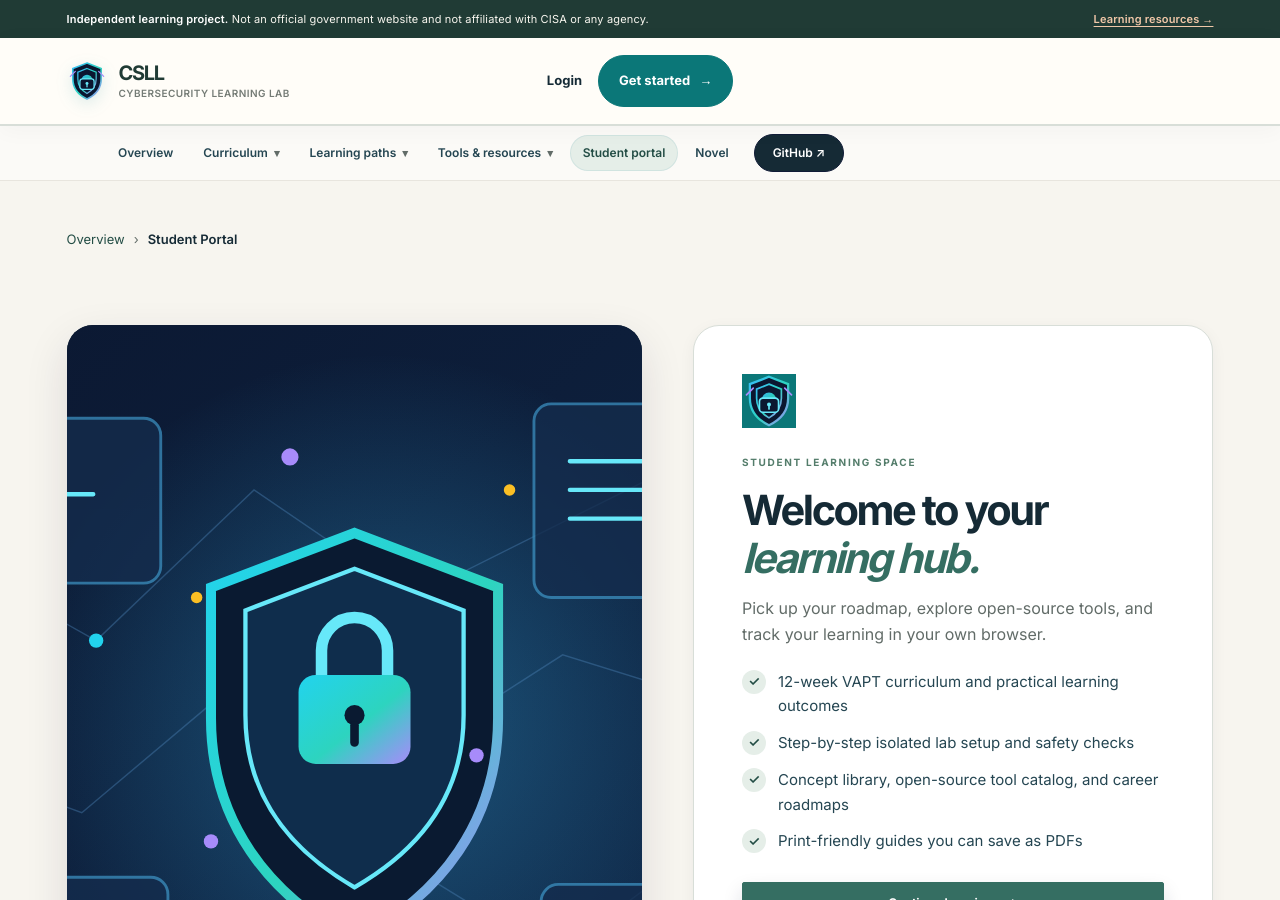
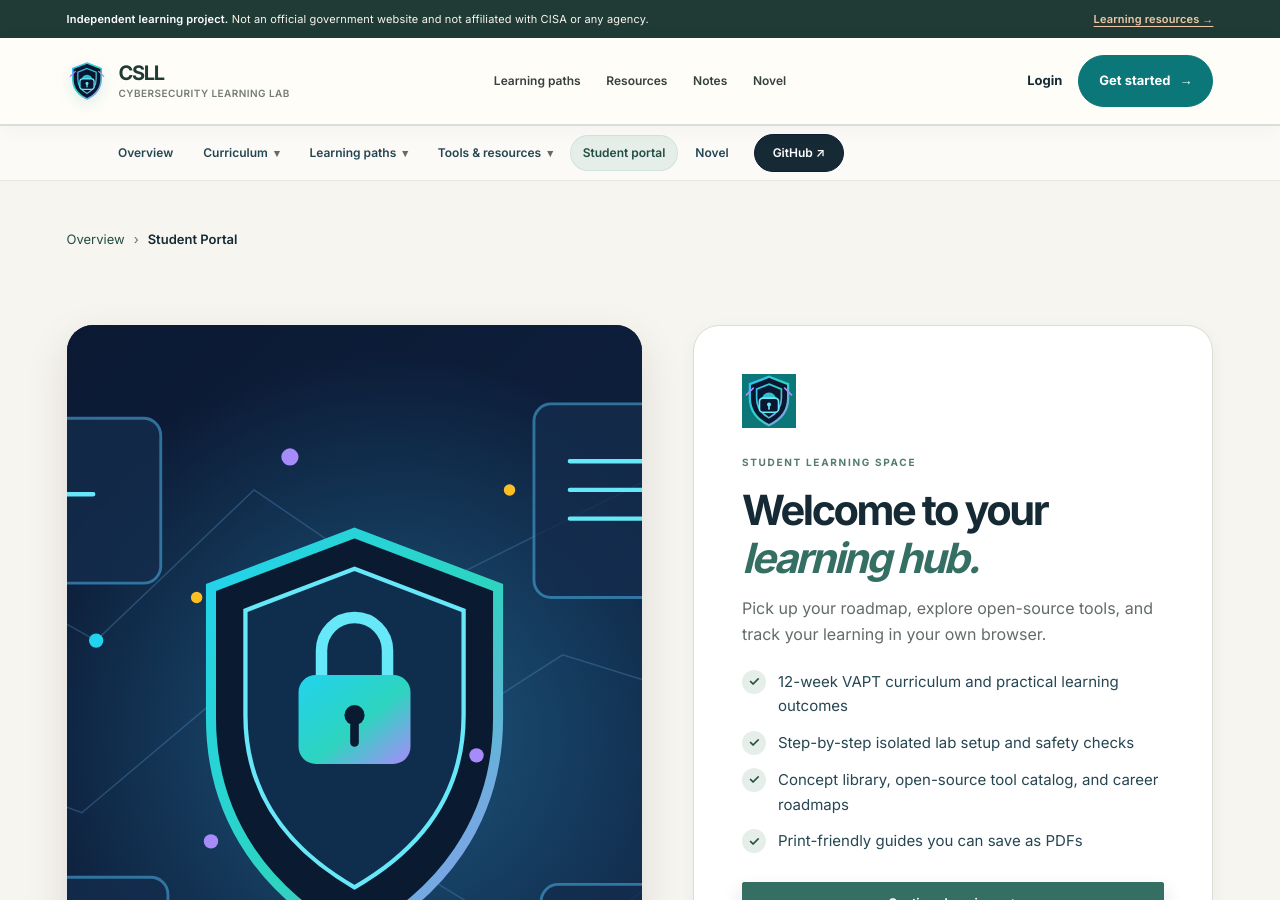
Before and after one commit to Learning-No/Cybersecurity-Learning-Lab, a Jekyll site: the page built from student-portal/index.md, in a window 1280 px wide and 900 px high. Built offline with Jekyll 4.4.1, drawn with Linux system fonts in a browser that asks for light colours.

Commit message:
Add centered quick navigation to the CSLL editorial header

```diff
--- a/_layouts/default.html
+++ b/_layouts/default.html
@@ -29,6 +29,12 @@
       <img src="{{ '/assets/images/brand-mark.svg' | relative_url }}" alt="" width="42" height="42">
       <span class="brand-copy"><strong>CSLL</strong><small>Cybersecurity Learning Lab</small></span>
     </a>
+    <nav class="header-center-nav" aria-label="Quick links">
+      <a href="{{ '/#vapt-sprint' | relative_url }}">Learning paths</a>
+      <a href="{{ '/#learning-library' | relative_url }}">Resources</a>
+      <a href="{{ '/#notes' | relative_url }}">Notes</a>
+      <a href="{{ '/novels/' | relative_url }}">Novel</a>
+    </nav>
     <div class="header-actions">
       <div class="header-actions-primary">
         <a href="{{ '/#vapt-sprint' | relative_url }}">Explore the 12-week path <span aria-hidden="true">→</span></a>
```
